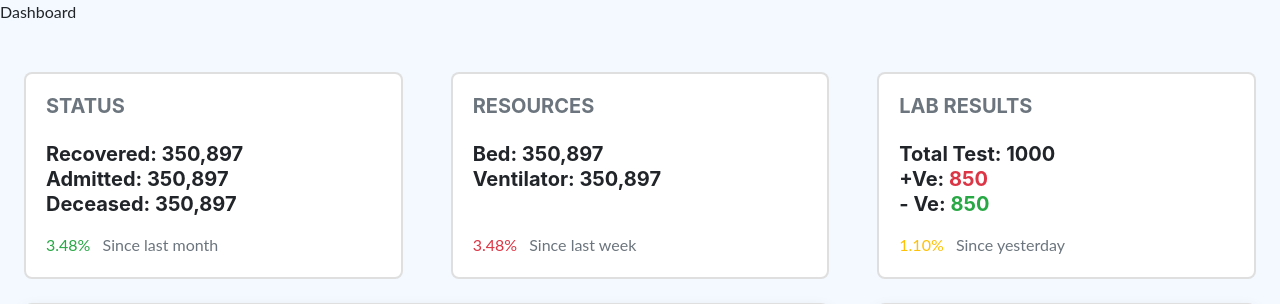
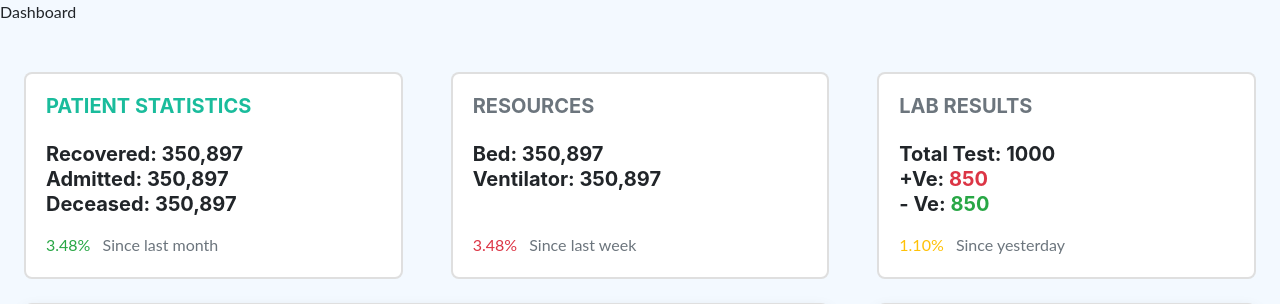
Before and after one commit to ericmiranda7/covidms, a Django app: page / in a window 1280 px wide. Shown: the top 304 px of the page. Run offline with Django 3.2, Linux system fonts and the light colour scheme; a user stored in the database is signed in; some libraries are stand-ins or nearby versions.

Commit message:
connect patient to dashboard

```diff
--- a/hospital/templates/hospital/dashboard.html
+++ b/hospital/templates/hospital/dashboard.html
@@ -17,7 +17,7 @@
                     <div class="row">
 
                       <div class="col">
-                        <h5 class="card-title text-uppercase text-muted mb-0">Status</h5><br>
+                        <h5 class="card-title text-uppercase text-muted mb-0"><a href={% url 'patients'%}>Patient Statistics</a></h5><br>
                         <span class="h5 font-weight-bold mb-0">Recovered: 350,897</span><br>
                         <span class="h5 font-weight-bold mb-0">Admitted: 350,897</span><br>
                         <span class="h5 font-weight-bold mb-0">Deceased: 350,897</span>
```
